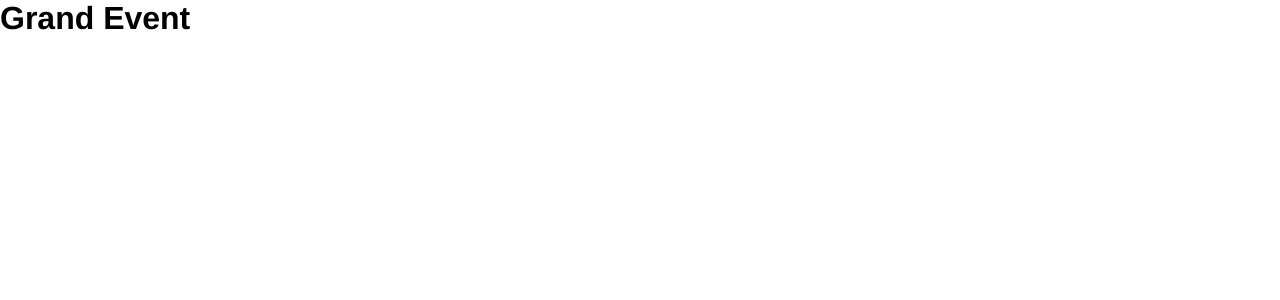
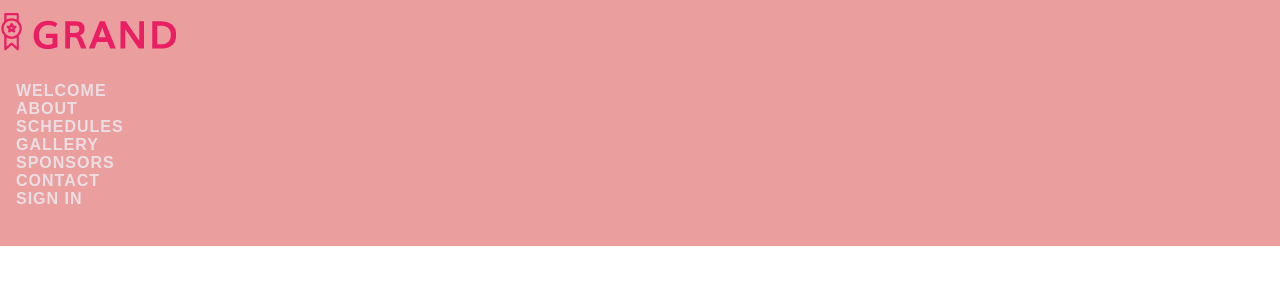
Before and after one commit to christi023/grand-event, a React (Create React App) app: page / in a window 1280 px wide. Shown: the top 300 px of the page. Built offline with nearby package versions, Linux system fonts and the light colour scheme; a web font is replaced by a local one.

Commit message:
router dom setup and export component

```diff
--- a/src/App.tsx
+++ b/src/App.tsx
@@ -1,10 +1,15 @@
 import './App.css';
+import { BrowserRouter as Router, Switch, Route } from 'react-router-dom';
+import NavBar from './Components/NavBar/NavBar';
 
 function App() {
   return (
-    <div className="App">
-      <h1>Grand Event</h1>
-    </div>
+    <Router>
+      <NavBar />
+      <Switch>
+        <Route />
+      </Switch>
+    </Router>
   );
 }
 
```
